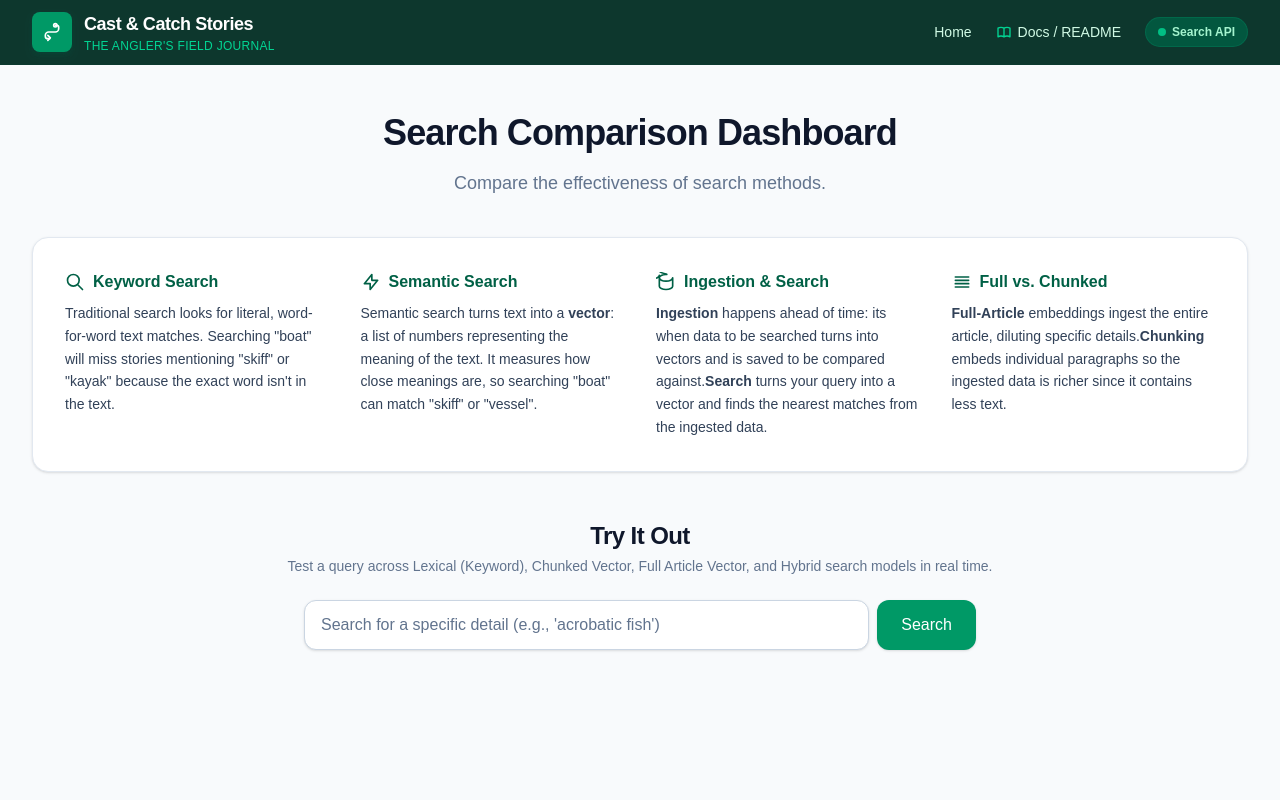
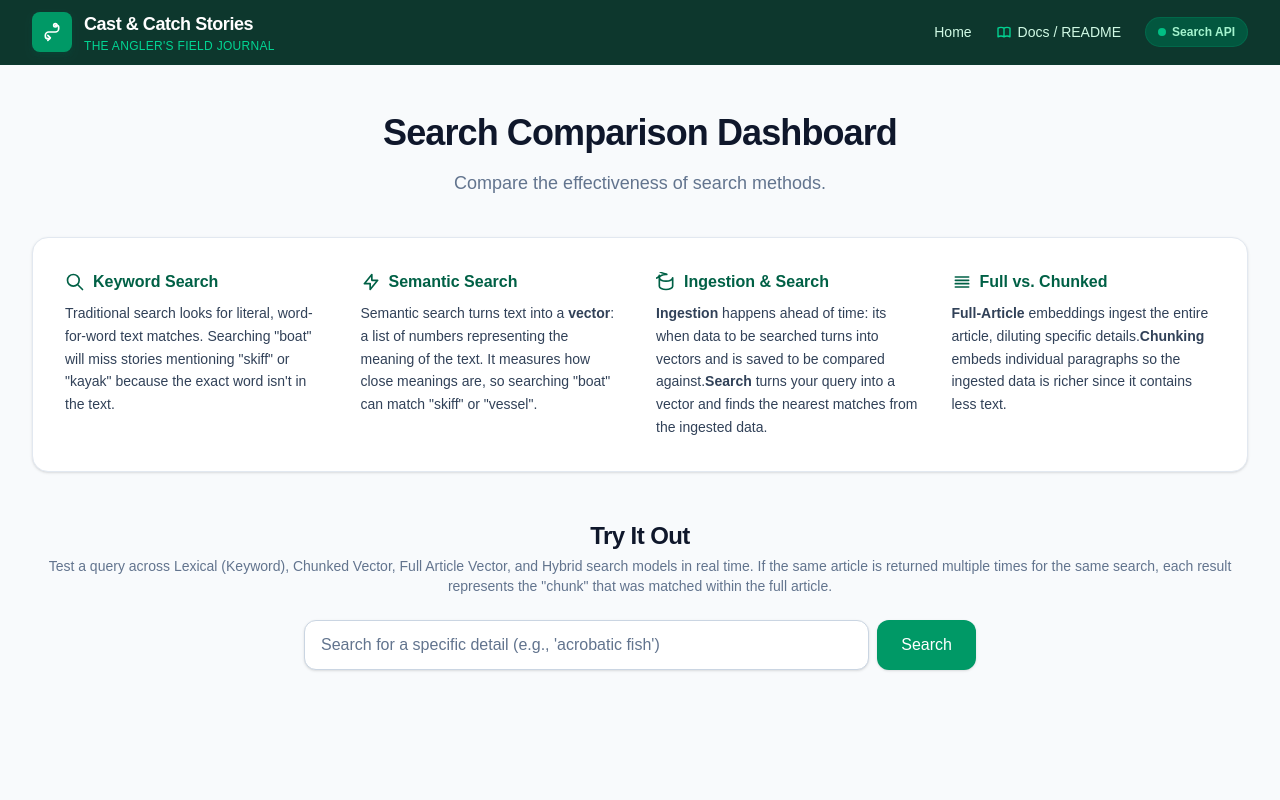
Before and after one commit to JamesTicatic/FishingProject, a Next.js app: page /dashboard in a window 1280 px wide. Shown: the top 800 px of the page. Built offline with nearby package versions, Linux system fonts and the light colour scheme.

Commit message:
feat(ui): copy update for dashboard

```diff
--- a/app/dashboard/page.tsx
+++ b/app/dashboard/page.tsx
@@ -129,7 +129,7 @@ export default function DashboardPage() {
         <div className="text-center mb-6">
           <h2 className="text-2xl font-bold text-slate-900 tracking-tight">Try It Out</h2>
           <p className="text-sm text-slate-500 mt-1">
-            Test a query across Lexical (Keyword), Chunked Vector, Full Article Vector, and Hybrid search models in real time.
+            Test a query across Lexical (Keyword), Chunked Vector, Full Article Vector, and Hybrid search models in real time. If the same article is returned multiple times for the same search, each result represents the "chunk" that was matched within the full article.
           </p>
         </div>
 
```
